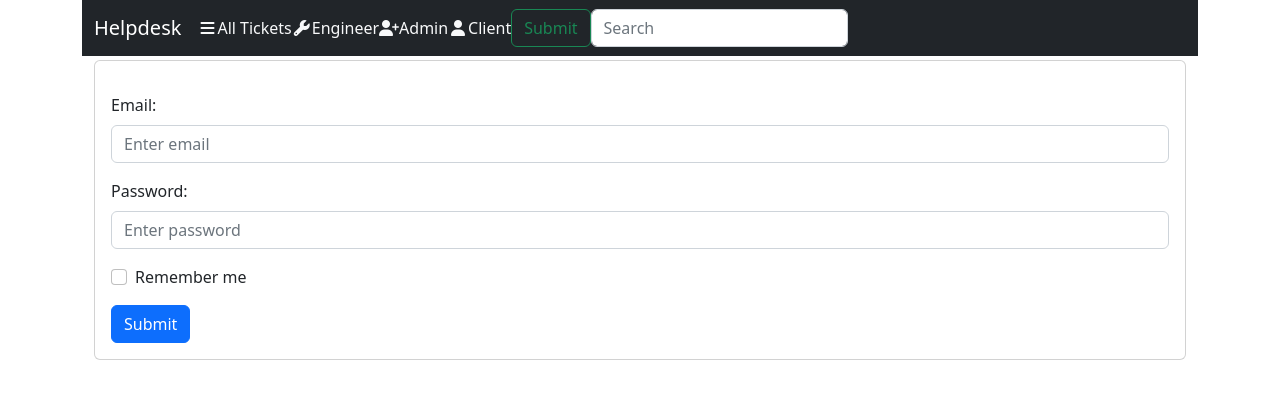
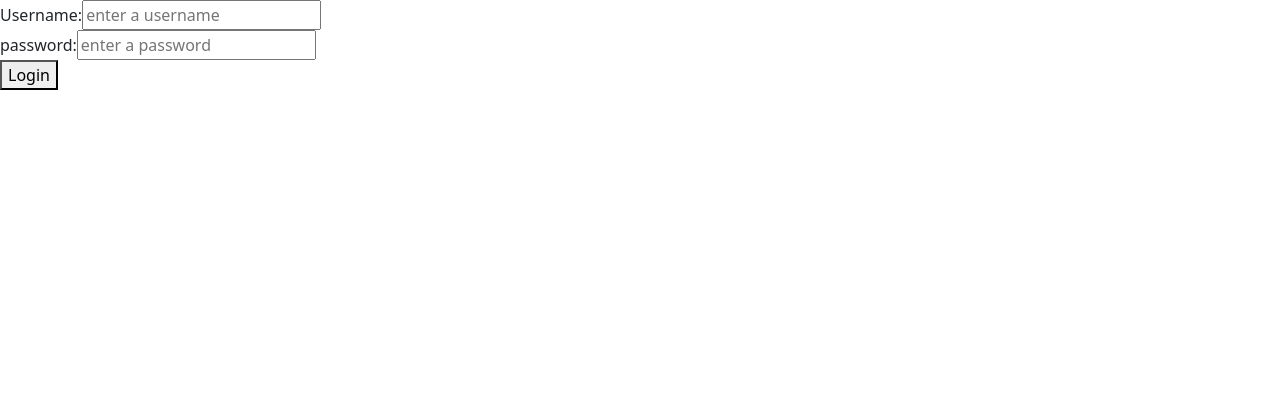
Before and after one commit to FluffyCherub/helpdesk-finished-collaborative-project, a React (Create React App) app in the folder help-desk-ui/: page / in a window 1280 px wide. Shown: the top 398 px of the page. Built offline with nearby package versions, Linux system fonts and the light colour scheme.

Commit message:
added login functionality

```diff
--- a/help-desk-ui/src/App.js
+++ b/help-desk-ui/src/App.js
@@ -2,6 +2,7 @@ import "./App.css";
 import "bootstrap/dist/css/bootstrap.css";
 import "bootstrap/dist/js/bootstrap.bundle";
 import { BrowserRouter as Router, Routes, Route } from "react-router-dom";
+import React, { useState, useEffect } from "react";
 import Header from "./components/Header";
 import Admin from "./components/pages/Admin";
 import PageNotFound from "./components/pages/PageNotFound";
@@ -12,18 +13,67 @@ import Accounts from "./components/pages/Accounts";
 import Client from "./components/pages/Client";
 import AddAccounts from "./components/pages/AddAccounts";
 import Login from "./components/pages/Login";
-function App() {
+import axios from "axios";
+import Home from "./components/pages/Home";
+const App = () => {
+  const [username, setUsername] = useState("");
+  const [password, setPassword] = useState("");
+  const [user, setUser] = useState();
+
+  useEffect(() => {
+    const loggedInUser = localStorage.getItem("user");
+    if (loggedInUser) {
+      const foundUser = loggedInUser;
+      setUser(foundUser);
+    }
+  }, []);
+
+  // logout the user
+  const handleLogout = () => {
+    setUser({});
+    setUsername("");
+    setPassword("");
+    localStorage.clear();
+    window.location.reload(false);
+  };
+
+  const handleSubmit = async (e) => {
+    e.preventDefault();
+    const user = { username, password };
+    console.log("username: " + username);
+    console.log("password: " + password);
+    const response = await axios.get(
+      "http://localhost:8081/gateway/users/authenticate/" +
+        user.username +
+        "/" +
+        user.password
+    );
+    console.log("response: " + response);
+    setUser(response.data);
+    localStorage.setItem("user", response.data);
+    console.log(response.data);
+  };
+
+  if (user) {
     return (
+      <div>
+        <div>
+          {user.fullName} is loggged in
+          <button onClick={handleLogout}>logout</button>
+        </div>
+
         <Router>
           <div className="container">
             <Header />
             <Routes>
-          <Route index element={<Login />} />
               <Route path="/tickets" element={<Tickets />} />
 
-          <Route path="/admin" element={<Admin />} />
-          <Route path="/engineer" element={<Engineer />} />
-          <Route path="/client" element={<Client />} />
+              <Route index element={<Home user={user} />} />
+
+              <Route path="/admin" element={<Admin user={user} />} />
+              <Route path="/engineer" element={<Engineer user={user} />} />
+              <Route path="/client" element={<Client user={user} />} />
+
               <Route path="/admin/accounts" element={<Accounts />} />
               <Route path="/admin/newaccounts" element={<AddAccounts />} />
               <Route path="/client/NewTicket" element={<AddTicket />} />
@@ -32,7 +82,30 @@ function App() {
             </Routes>
           </div>
         </Router>
+      </div>
     );
   }
 
+  return (
+    <form onSubmit={handleSubmit}>
+      <label htmlFor="username">Username: </label>
+      <input
+        type="text"
+        value={username}
+        placeholder="enter a username"
+        onChange={({ target }) => setUsername(target.value)}
+      />
+      <div>
+        <label htmlFor="password">password: </label>
+        <input
+          type="password"
+          value={password}
+          placeholder="enter a password"
+          onChange={({ target }) => setPassword(target.value)}
+        />
+      </div>
+      <button type="submit">Login</button>
+    </form>
+  );
+};
 export default App;
--- a/help-desk-ui/src/components/Header.js
+++ b/help-desk-ui/src/components/Header.js
@@ -5,7 +5,6 @@ import { Link } from "react-router-dom";
 const Header = () => {
   return (
     <nav className="navbar navbar-expand-lg navbar-dark bg-dark mb-1">
-      {/* <TitleAtom tile="title" />  */}
       <div className="container-fluid">
         <Link className="navbar-brand" href="#">
           Helpdesk
--- /dev/null
+++ b/help-desk-ui/src/components/pages/Home.js
@@ -0,0 +1,40 @@
+import React from "react";
+import { Route } from "react-router-dom";
+import Admin from "./Admin";
+import Client from "./Client";
+import Engineer from "./Engineer";
+
+const Home = (props) => {
+  const { user } = props;
+
+  return (
+    <div className="container">
+      {(() => {
+        if (user.userType === "Admin") {
+          return (
+            <React.Fragment>
+              <div>You are an Admin.</div>
+              <Admin />
+            </React.Fragment>
+          );
+        } else if (user.userType === "Engineer") {
+          return (
+            <React.Fragment>
+              <div>You are an Engineer.</div>
+              <Engineer />
+            </React.Fragment>
+          );
+        } else {
+          return (
+            <React.Fragment>
+              <div>You are a Client.</div>
+              <Client />
+            </React.Fragment>
+          );
+        }
+      })()}
+    </div>
+  );
+};
+
+export default Home;
--- a/help-desk-ui/src/components/pages/Login.js
+++ b/help-desk-ui/src/components/pages/Login.js
@@ -3,45 +3,45 @@ import React, { Component } from "react";
 export default class Login extends Component {
   render() {
     return (
-      <div className="container">
-        <div className="card">
-          <div className="card-body">
+      <div classNameName="container">
+        <div classNameName="card">
+          <div classNameName="card-body">
             <form action="/action_page.php">
-              <div class="mb-3 mt-3">
-                <label for="email" class="form-label">
+              <div className="mb-3 mt-3">
+                <label htmlFor="email" className="form-label">
                   Email:
                 </label>
                 <input
                   type="email"
-                  class="form-control"
+                  className="form-control"
                   id="email"
                   placeholder="Enter email"
                   name="email"
                 />
               </div>
-              <div class="mb-3">
-                <label for="pwd" class="form-label">
+              <div className="mb-3">
+                <label htmlFor="pwd" className="form-label">
                   Password:
                 </label>
                 <input
                   type="password"
-                  class="form-control"
+                  className="form-control"
                   id="pwd"
                   placeholder="Enter password"
                   name="pswd"
                 />
               </div>
-              <div class="form-check mb-3">
-                <label class="form-check-label">
+              <div className="form-check mb-3">
+                <label className="form-check-label">
                   <input
-                    class="form-check-input"
+                    className="form-check-input"
                     type="checkbox"
                     name="remember"
                   />{" "}
                   Remember me
                 </label>
               </div>
-              <button type="submit" class="btn btn-primary">
+              <button type="submit" className="btn btn-primary">
                 Submit
               </button>
             </form>
```
Also changed, not shown: 1 other file (tests, documents, lock files or other folders). Lines whose indentation alone changed are shown as unchanged.
